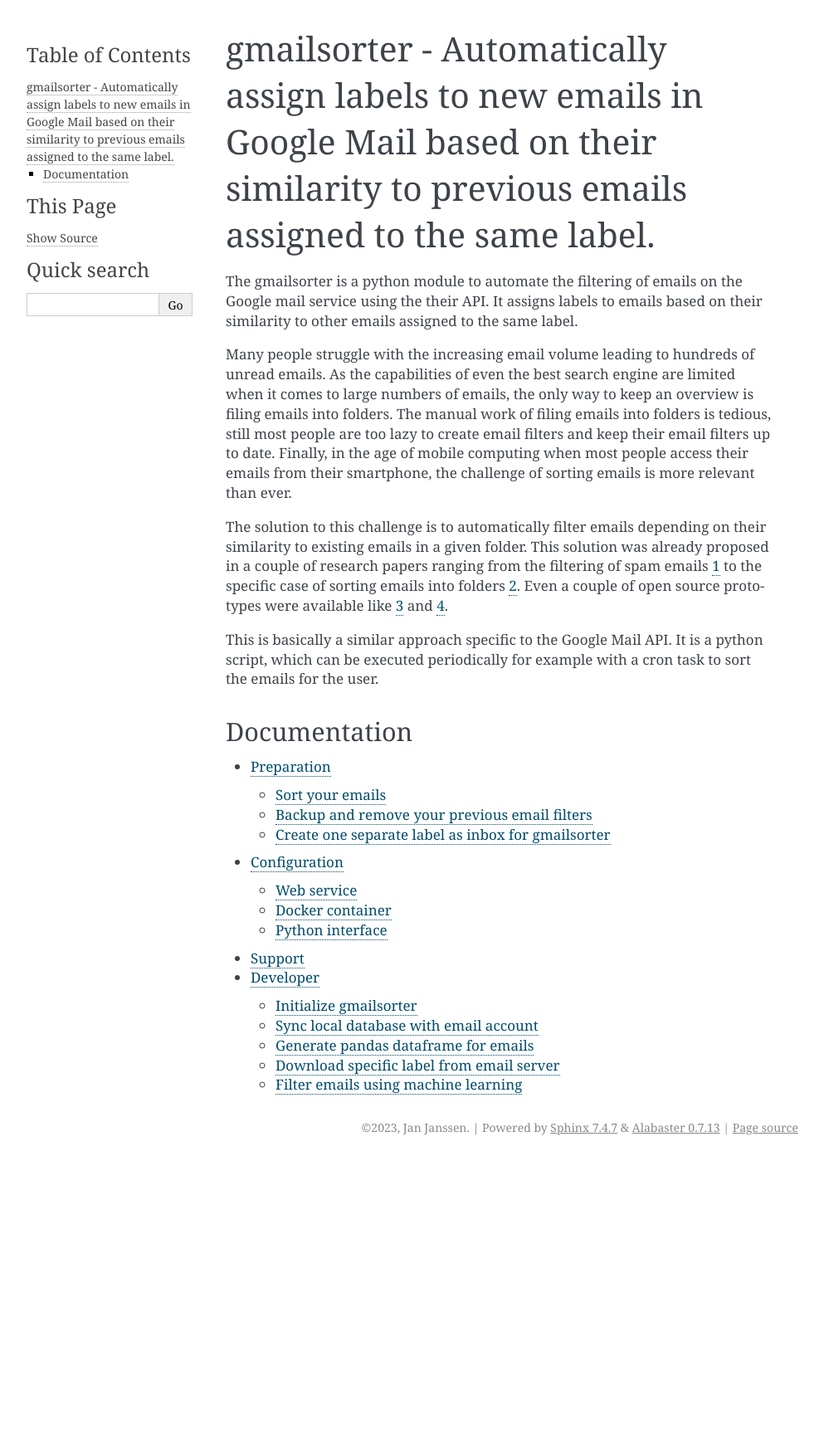
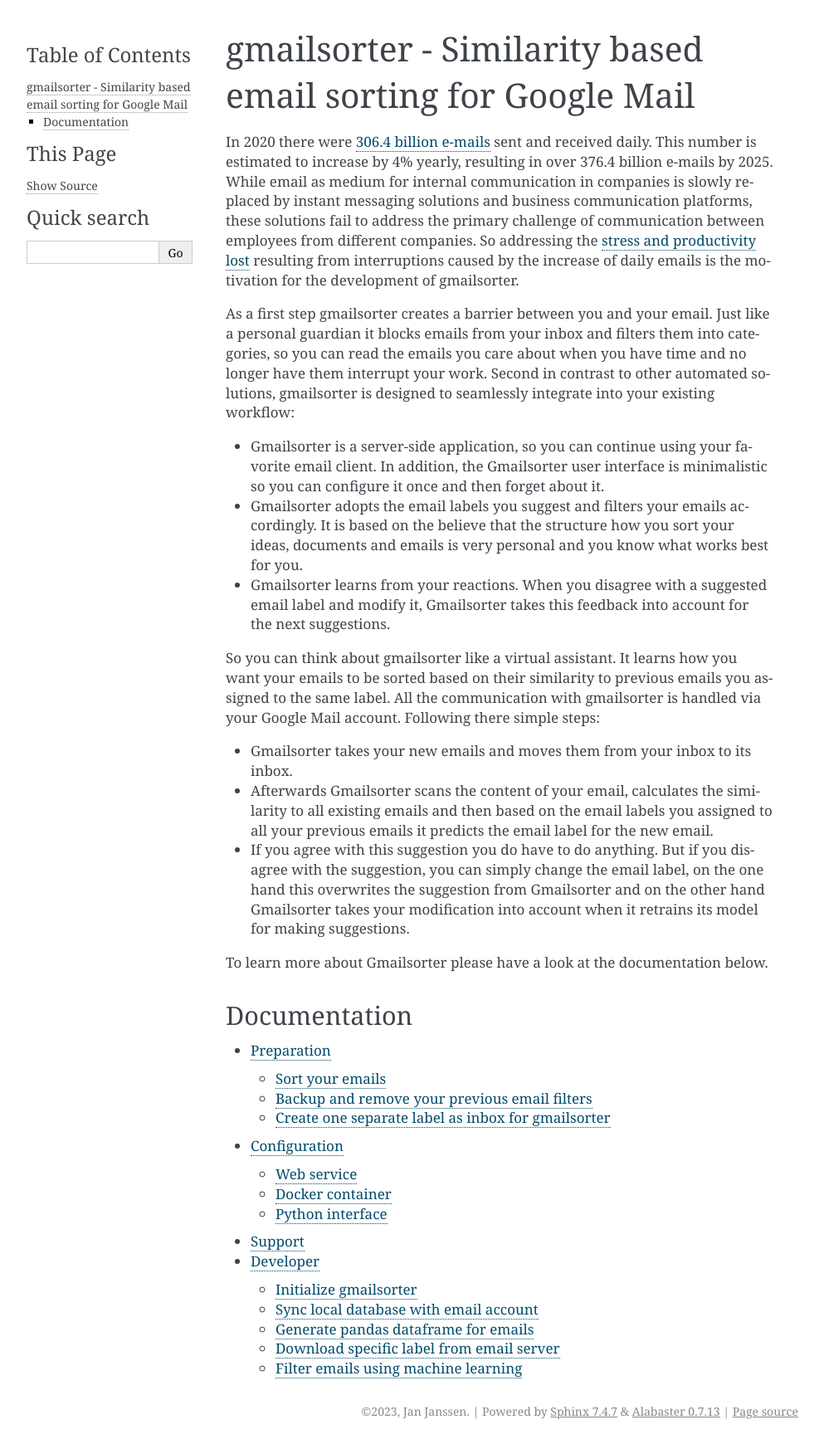
Before and after one commit to jan-janssen/gmailsorter, a Sphinx documentation site: the page built from docs/source/index.rst, in a window 1280 px wide. Shown: the whole page at 83% size, without its empty margins (148-1141 px from the left). Built offline with Sphinx 7.4.7, drawn with Linux system fonts in a browser that asks for light colours; before the commit the page ends 1398 px from its top, so only the background shows below that.

Commit message:
First version of the first page

```diff
--- a/docs/source/index.rst
+++ b/docs/source/index.rst
@@ -3,27 +3,39 @@
    You can adapt this file completely to your liking, but it should at least
    contain the root `toctree` directive.
 
-gmailsorter - Automatically assign labels to new emails in Google Mail based on their similarity to previous emails assigned to the same label.
-===============================================================================================================================================
+gmailsorter - Similarity based email sorting for Google Mail
+============================================================
+In 2020 there were `306.4 billion e-mails <https://www.statista.com/statistics/456500/daily-number-of-e-mails-worldwide/>`_
+sent and received daily. This number is estimated to increase by 4% yearly, resulting in over 376.4 billion e-mails by
+2025. While email as medium for internal communication in companies is slowly replaced by instant messaging solutions
+and business communication platforms, these solutions fail to address the primary challenge of communication between
+employees from different companies. So addressing the `stress and productivity lost <https://affect.media.mit.edu/pdfs/16.Mark-CHI_Email.pdf>`_
+resulting from interruptions caused by the increase of daily emails is the motivation for the development of gmailsorter.
 
-The gmailsorter is a python module to automate the filtering of emails on the Google mail service using the their API.
-It assigns labels to emails based on their similarity to other emails assigned to the same label.
+As a first step gmailsorter creates a barrier between you and your email. Just like a personal guardian it blocks emails
+from your inbox and filters them into categories, so you can read the emails you care about when you have time and no
+longer have them interrupt your work. Second in contrast to other automated solutions, gmailsorter is designed to
+seamlessly integrate into your existing workflow:
 
-Many people struggle with the increasing email volume leading to hundreds of unread emails. As the capabilities of even
-the best search engine are limited when it comes to large numbers of emails, the only way to keep an overview is filing
-emails into folders. The manual work of filing emails into folders is tedious, still most people are too lazy to create
-email filters and keep their email filters up to date. Finally, in the age of mobile computing when most people access
-their emails from their smartphone, the challenge of sorting emails is more relevant than ever.
+* Gmailsorter is a server-side application, so you can continue using your favorite email client. In addition, the
+  Gmailsorter user interface is minimalistic so you can configure it once and then forget about it.
+* Gmailsorter adopts the email labels you suggest and filters your emails accordingly. It is based on the believe that
+  the structure how you sort your ideas, documents and emails is very personal and you know what works best for you.
+* Gmailsorter learns from your reactions. When you disagree with a suggested email label and modify it, Gmailsorter
+  takes this feedback into account for the next suggestions.
 
-The solution to this challenge is to automatically filter emails depending on their similarity to existing emails in a
-given folder. This solution was already proposed in a couple of research papers ranging from the filtering of spam
-emails `1 <https://doi.org/10.1016/j.heliyon.2019.e01802>`_ to the specific case of sorting emails into folders
-`2 <https://people.cs.umass.edu/~mccallum/papers/foldering-tr05.pdf>`_. Even a couple of open source prototypes were
-available like `3 <https://github.com/anthdm/ml-email-clustering>`_ and
-`4 <https://github.com/andreykurenkov/emailinsight>`_.
+So you can think about gmailsorter like a virtual assistant. It learns how you want your emails to be sorted based on
+their similarity to previous emails you assigned to the same label. All the communication with gmailsorter is handled
+via your Google Mail account. Following there simple steps:
 
-This is basically a similar approach specific to the Google Mail API. It is a python script, which can be executed
-periodically for example with a cron task to sort the emails for the user.
+* Gmailsorter takes your new emails and moves them from your inbox to its inbox.
+* Afterwards Gmailsorter scans the content of your email, calculates the similarity to all existing emails and then based
+  on the email labels you assigned to all your previous emails it predicts the email label for the new email.
+* If you agree with this suggestion you do have to do anything. But if you disagree with the suggestion, you can simply
+  change the email label, on the one hand this overwrites the suggestion from Gmailsorter and on the other hand Gmailsorter
+  takes your modification into account when it retrains its model for making suggestions.
+
+To learn more about Gmailsorter please have a look at the documentation below.
 
 Documentation
 -------------
--- a/docs/source/preparation.md
+++ b/docs/source/preparation.md
@@ -1,4 +1,23 @@
 # Preparation
+The gmailsorter is a python module to automate the filtering of emails on the Google mail service using the their API.
+It assigns labels to emails based on their similarity to other emails assigned to the same label.
+
+Many people struggle with the increasing email volume leading to hundreds of unread emails. As the capabilities of even
+the best search engine are limited when it comes to large numbers of emails, the only way to keep an overview is filing
+emails into folders. The manual work of filing emails into folders is tedious, still most people are too lazy to create
+email filters and keep their email filters up to date. Finally, in the age of mobile computing when most people access
+their emails from their smartphone, the challenge of sorting emails is more relevant than ever.
+
+The solution to this challenge is to automatically filter emails depending on their similarity to existing emails in a
+given folder. This solution was already proposed in a couple of research papers ranging from the filtering of spam
+emails `1 <https://doi.org/10.1016/j.heliyon.2019.e01802>`_ to the specific case of sorting emails into folders
+`2 <https://people.cs.umass.edu/~mccallum/papers/foldering-tr05.pdf>`_. Even a couple of open source prototypes were
+available like `3 <https://github.com/anthdm/ml-email-clustering>`_ and
+`4 <https://github.com/andreykurenkov/emailinsight>`_.
+
+This is basically a similar approach specific to the Google Mail API. It is a python script, which can be executed
+periodically for example with a cron task to sort the emails for the user.
+
 Before using `gmailsorter` you first have to sort your emails manually. This step is necessary for `gmailsorter` to
 learn your preferences.
 
```
